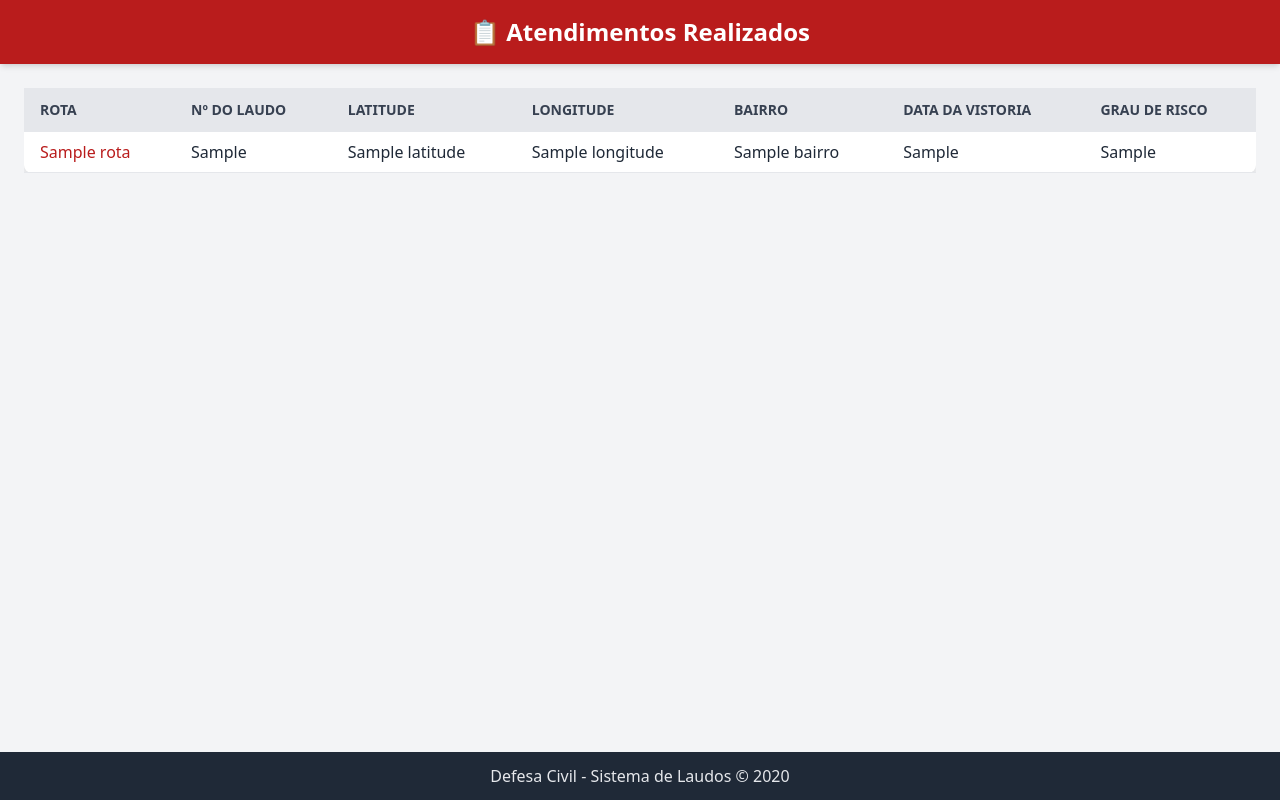
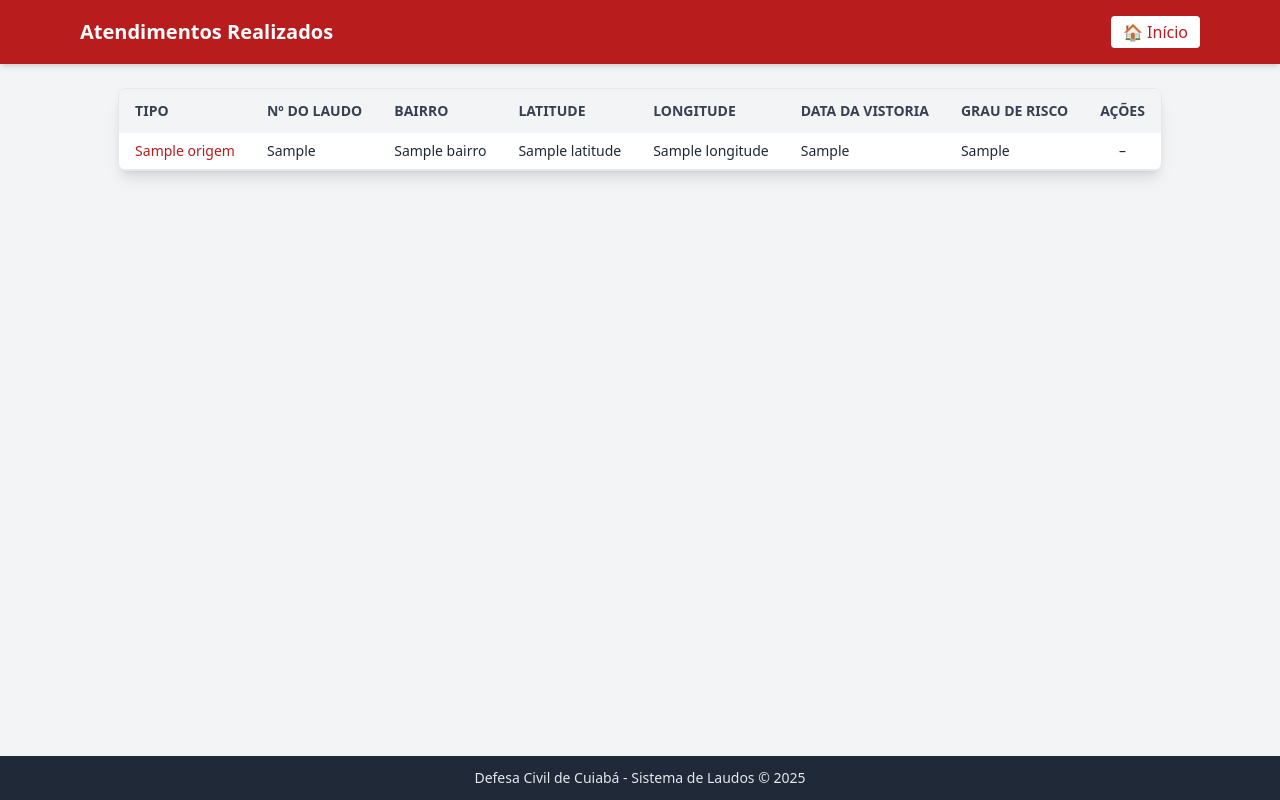
Before and after one commit to jpauloasx/gerador-laudos, a Flask app: template templates/atendimentos.html in a window 1280 px wide. Run offline with Flask 3, Linux system fonts and the light colour scheme; the template is opened without the code that fills it: most values are stand-ins (such as "Sample title", 1, 10 or a date in 2020); some libraries are stand-ins or nearby versions.

Commit message:
Update atendimentos.html

```diff
--- a/templates/atendimentos.html
+++ b/templates/atendimentos.html
@@ -2,48 +2,66 @@
 <html lang="pt-br">
 <head>
   <meta charset="UTF-8">
-  <title>Atendimentos Realizados</title>
+  <title>📋 Atendimentos Realizados - Defesa Civil</title>
   <script src="https://cdn.tailwindcss.com"></script>
 </head>
 <body class="bg-gray-100 min-h-screen flex flex-col">
 
   <header class="bg-red-700 text-white py-4 shadow-md">
-    <h1 class="text-center text-2xl font-semibold">📋 Atendimentos Realizados</h1>
+    <div class="max-w-6xl mx-auto flex justify-between items-center px-4">
+      <h1 class="text-xl font-semibold">Atendimentos Realizados</h1>
+      <a href="{{ url_for('home') }}" class="bg-white text-red-700 px-3 py-1 rounded hover:bg-red-100">🏠 Início</a>
+    </div>
   </header>
 
-  <main class="flex-grow p-6">
+  <main class="flex-grow max-w-6xl mx-auto p-6">
     {% if atendimentos %}
-      <div class="overflow-x-auto">
-        <table class="min-w-full bg-white rounded-lg shadow-lg">
-          <thead class="bg-gray-200 text-gray-700 uppercase text-sm">
+      <div class="overflow-x-auto bg-white shadow-lg rounded-lg border border-gray-200">
+        <table class="min-w-full text-sm text-left text-gray-800">
+          <thead class="bg-gray-100 text-gray-700 uppercase">
             <tr>
-              <th class="py-3 px-4 text-left">Rota</th>
-              <th class="py-3 px-4 text-left">Nº do Laudo</th>
-              <th class="py-3 px-4 text-left">Latitude</th>
-              <th class="py-3 px-4 text-left">Longitude</th>
-              <th class="py-3 px-4 text-left">Bairro</th>
-              <th class="py-3 px-4 text-left">Data da Vistoria</th>
-              <th class="py-3 px-4 text-left">Grau de Risco</th>
+              <th class="px-4 py-3">Tipo</th>
+              <th class="px-4 py-3">Nº do Laudo</th>
+              <th class="px-4 py-3">Bairro</th>
+              <th class="px-4 py-3">Latitude</th>
+              <th class="px-4 py-3">Longitude</th>
+              <th class="px-4 py-3">Data da Vistoria</th>
+              <th class="px-4 py-3">Grau de Risco</th>
+              <th class="px-4 py-3 text-center">Ações</th>
             </tr>
           </thead>
-          <tbody class="text-gray-800">
+          <tbody>
             {% for a in atendimentos %}
-            <tr class="border-b hover:bg-gray-50">
-              <td class="py-2 px-4 font-medium text-red-700">{{ a.rota }}</td>
-              <td class="py-2 px-4">{{ a.numero_laudo or "-" }}</td>
-              <td class="py-2 px-4">{{ a.latitude or "-" }}</td>
-              <td class="py-2 px-4">{{ a.longitude or "-" }}</td>
-              <td class="py-2 px-4">{{ a.bairro or "-" }}</td>
-              <td class="py-2 px-4">{{ a.data_vistoria or "-" }}</td>
-              <td class="py-2 px-4">
-                {% if a.grau_risco == "Alto" %}
-                  <span class="px-2 py-1 bg-red-100 text-red-700 rounded-md font-semibold">{{ a.grau_risco }}</span>
-                {% elif a.grau_risco == "Médio" %}
-                  <span class="px-2 py-1 bg-yellow-100 text-yellow-700 rounded-md font-semibold">{{ a.grau_risco }}</span>
-                {% elif a.grau_risco == "Baixo" %}
-                  <span class="px-2 py-1 bg-green-100 text-green-700 rounded-md font-semibold">{{ a.grau_risco }}</span>
+            <tr class="border-b hover:bg-gray-50 transition">
+              <td class="px-4 py-2 font-medium text-red-700">{{ a.origem or "–" }}</td>
+              <td class="px-4 py-2">{{ a.numero_laudo or "–" }}</td>
+              <td class="px-4 py-2">{{ a.bairro or "–" }}</td>
+              <td class="px-4 py-2">{{ a.latitude or "–" }}</td>
+              <td class="px-4 py-2">{{ a.longitude or "–" }}</td>
+              <td class="px-4 py-2">{{ a.data_vistoria or "–" }}</td>
+              <td class="px-4 py-2">
+                {% if a.grau_risco %}
+                  {% if "ALTO" in a.grau_risco.upper() %}
+                    <span class="px-2 py-1 rounded bg-red-100 text-red-700 font-semibold">{{ a.grau_risco }}</span>
+                  {% elif "MÉDIO" in a.grau_risco.upper() %}
+                    <span class="px-2 py-1 rounded bg-yellow-100 text-yellow-700 font-semibold">{{ a.grau_risco }}</span>
+                  {% elif "BAIXO" in a.grau_risco.upper() %}
+                    <span class="px-2 py-1 rounded bg-green-100 text-green-700 font-semibold">{{ a.grau_risco }}</span>
+                  {% else %}
+                    {{ a.grau_risco }}
+                  {% endif %}
                 {% else %}
-                  {{ a.grau_risco or "-" }}
+                  –
+                {% endif %}
+              </td>
+              <td class="px-4 py-2 text-center">
+                {% if a.arquivo %}
+                  <a href="{{ url_for('download_arquivo', nome_arquivo=a.arquivo) }}"
+                     class="text-blue-600 hover:text-blue-800 font-semibold">
+                    📥 Download
+                  </a>
+                {% else %}
+                  –
                 {% endif %}
               </td>
             </tr>
@@ -52,12 +70,15 @@
         </table>
       </div>
     {% else %}
-      <p class="text-center text-gray-600 mt-10 text-lg">Nenhum atendimento registrado até o momento.</p>
+      <p class="text-gray-600 text-center text-lg mt-10">
+        Nenhum atendimento registrado até o momento.
+      </p>
     {% endif %}
   </main>
 
-  <footer class="bg-gray-800 text-gray-200 text-center py-3">
-    Defesa Civil - Sistema de Laudos © {{ now().year }}
+  <footer class="bg-gray-800 text-gray-200 text-center py-3 text-sm">
+    Defesa Civil de Cuiabá - Sistema de Laudos © {{ date.today().year }}
   </footer>
+
 </body>
 </html>
```
